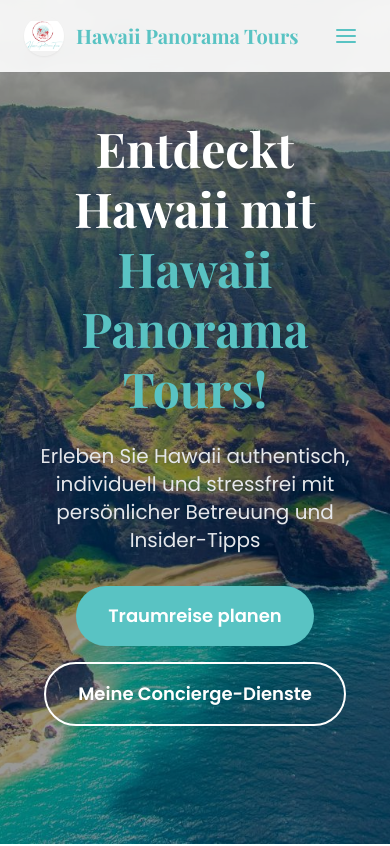
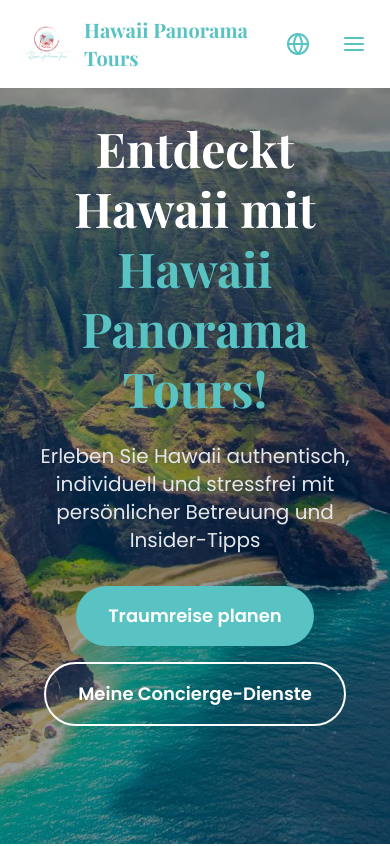
Before and after one commit to hawaiipanoramatours-prog/hawaiipanoramatours, a React (Vite) app: page / in a window 390 px wide. Shown: the top 846 px of the page. Built offline with nearby package versions, Linux system fonts and the light colour scheme.

Commit message:
Update Header.jsx

```diff
--- a/src/components/Header.jsx
+++ b/src/components/Header.jsx
@@ -8,23 +8,20 @@ export default function Header({ content }) {
   const [isMobile, setIsMobile] = useState(false)
   const location = useLocation()
 
-  // Scroll-Effekt für Schatten
+  // Scroll-Effekt
   useEffect(() => {
     const onScroll = () => setIsScrolled(window.scrollY > 50)
     window.addEventListener('scroll', onScroll)
     return () => window.removeEventListener('scroll', onScroll)
   }, [])
 
-  // ✅ Google Translate Script laden und Widget einbinden
+  // GOOGLE TRANSLATE LADEN
   useEffect(() => {
-    const id = 'google-translate-script'
-
-    // Callback MUSS global sein
     window.googleTranslateElementInit = function () {
       if (!window.google || !window.google.translate) return
       new window.google.translate.TranslateElement(
         {
-          pageLanguage: content?.i18n?.default || 'de',
+          pageLanguage: 'de',
           includedLanguages: 'de,en,es',
           layout: window.google.translate.TranslateElement.InlineLayout.SIMPLE,
           autoDisplay: false,
@@ -33,6 +30,7 @@ export default function Header({ content }) {
       )
     }
 
+    const id = 'google-translate-script'
     if (!document.getElementById(id)) {
       const s = document.createElement('script')
       s.id = id
@@ -40,41 +38,37 @@ export default function Header({ content }) {
         'https://translate.google.com/translate_a/element.js?cb=googleTranslateElementInit'
       document.body.appendChild(s)
     }
-  }, [content])
+  }, [])
 
   return (
     <motion.header
       className={`fixed top-0 left-0 right-0 z-50 transition-all ${
-        isScrolled
-          ? 'bg-white/95 backdrop-blur-md shadow-sm'
-          : 'bg-white/90 backdrop-blur'
+        isScrolled ? 'bg-white shadow-md' : 'bg-white'
       }`}
-      initial={{ y: -80, opacity: 0 }}
-      animate={{ y: 0, opacity: 1 }}
+      initial={{ y: -80 }}
+      animate={{ y: 0 }}
       transition={{ duration: 0.5 }}
     >
       <div className="container mx-auto px-6 py-4 flex items-center justify-between">
         {/* Logo + Name */}
         <Link to="/" className="flex items-center gap-3">
-          <div className="w-10 h-10 rounded-full overflow-hidden shadow-sm">
-            <img
-              src="/githup%20upload%20Hawaii%20Panorama%20Tours.png"
-              alt="Hawaii Panorama Tours Logo"
-              className="w-full h-full object-contain"
-            />
-          </div>
-          <span className="font-playfair font-bold text-xl text-turquoise">
+          <img
+            src="/githup%20upload%20Hawaii%20Panorama%20Tours.png"
+            alt="Hawaii Panorama Tours Logo"
+            className="w-12 h-12 object-contain rounded-full"
+          />
+          <span className="font-playfair text-xl font-bold text-turquoise">
             {content.brand.siteName}
           </span>
         </Link>
 
-        {/* Desktop-Navigation */}
+        {/* Desktop-Menü */}
         <nav className="hidden md:flex items-center gap-8">
           {content.header.nav.map((n) => (
             <Link
               key={n.path}
               to={n.path}
-              className={`font-poppins text-sm ${
+              className={`font-poppins ${
                 location.pathname === n.path
                   ? 'text-turquoise'
                   : 'text-gray-700 hover:text-turquoise'
@@ -85,21 +79,29 @@ export default function Header({ content }) {
           ))}
         </nav>
 
-        {/* Rechte Seite: Google-Translate + Mobile-Menü */}
+        {/* Rechte Seite: Globe + versteckter Google-Translator + Mobile-Menü */}
         <div className="flex items-center gap-4">
-          {/* ▶️ Google-Translate-Dropdown – wir stylen es per CSS */}
-          <div id="google_translate_element" className="google-translate-custom" />
+          {/* 🌍 Globe-Icon – klickt das versteckte Dropdown */}
+          <button
+            onClick={() => {
+              const select = document.querySelector('.goog-te-combo')
+              if (select) select.click()
+            }}
+            className="text-turquoise hover:text-gray-800 text-2xl"
+            title="Sprache wählen"
+          >
+            <Fi.FiGlobe />
+          </button>
 
-          {/* Mobile-Menü-Button */}
+          {/* Google-Translate-DIV – wird versteckt gestylt */}
+          <div id="google_translate_element" className="google-hidden"></div>
+
+          {/* Mobile-Menü Button */}
           <button
             onClick={() => setIsMobile((s) => !s)}
-            className="md:hidden text-turquoise p-2"
+            className="md:hidden text-turquoise text-2xl"
           >
-            {isMobile ? (
-              <Fi.FiX className="w-6 h-6" />
-            ) : (
-              <Fi.FiMenu className="w-6 h-6" />
-            )}
+            {isMobile ? <Fi.FiX /> : <Fi.FiMenu />}
           </button>
         </div>
       </div>
@@ -107,17 +109,13 @@ export default function Header({ content }) {
       {/* Mobile-Navigation */}
       {isMobile && (
         <div className="md:hidden mx-4 mb-4 bg-white rounded-lg shadow p-4">
-          <nav className="flex flex-col gap-2">
+          <nav className="flex flex-col gap-3">
             {content.header.nav.map((n) => (
               <Link
                 key={n.path}
                 to={n.path}
                 onClick={() => setIsMobile(false)}
-                className={`font-poppins py-2 px-3 rounded ${
-                  location.pathname === n.path
-                    ? 'text-turquoise bg-turquoise/10'
-                    : 'text-gray-700 hover:bg-gray-50'
-                }`}
+                className="text-gray-700 hover:text-turquoise font-poppins py-2"
               >
                 {n.name.de}
               </Link>
```
